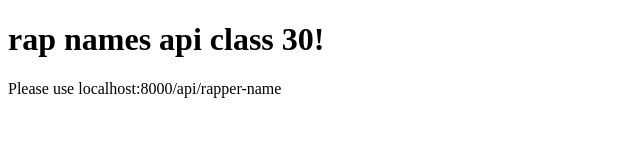
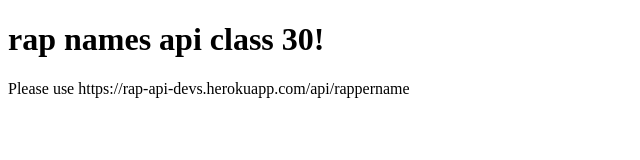
Before and after one commit to glopzel/rappers-api, a website: page index.html in a window 1280 px wide. Shown: the whole page, without its empty margins (0-640 px from the left). Drawn offline with Linux system fonts and the light colour scheme.

Commit message:
updated html documentation

```diff
--- a/index.html
+++ b/index.html
@@ -8,6 +8,6 @@
 </head>
 <body>
     <h1>rap names api class 30!</h1>
-    <p>Please use localhost:8000/api/rapper-name</p>
+    <p>Please use https://rap-api-devs.herokuapp.com/api/rappername</p>
 </body>
 </html>
```
